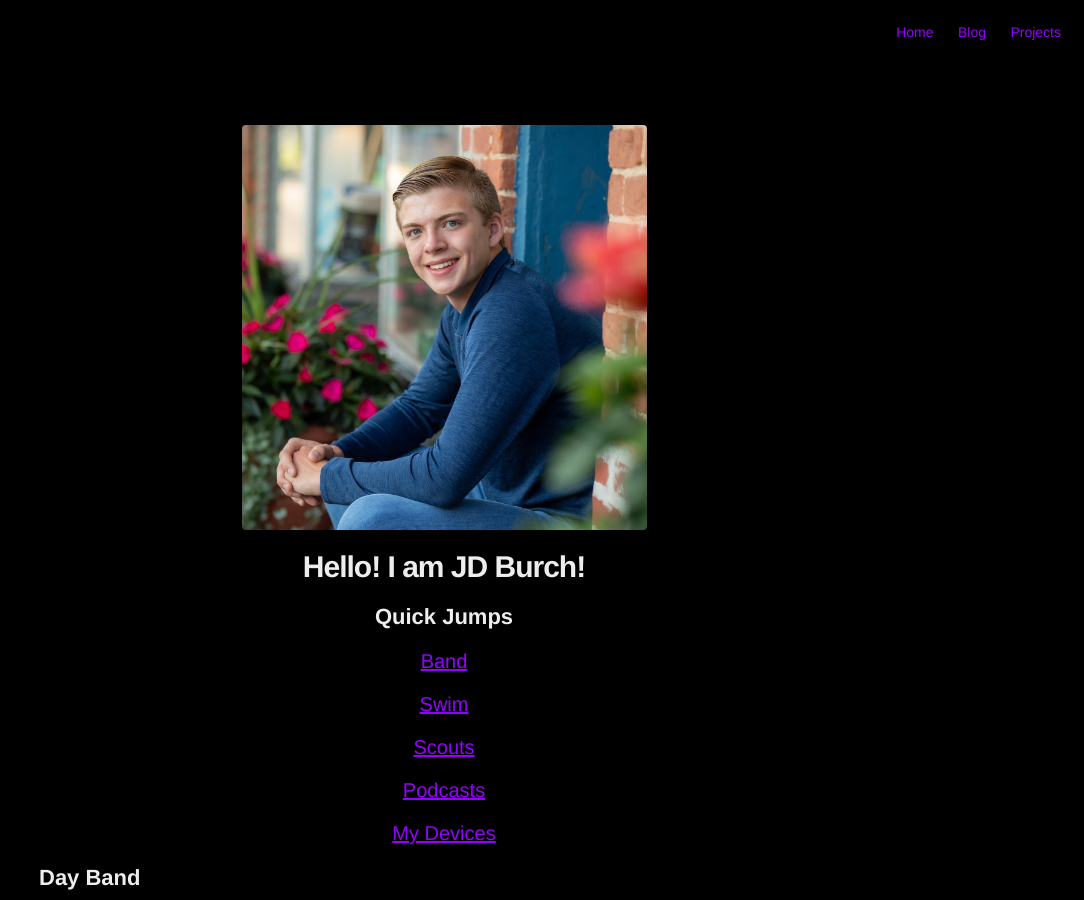
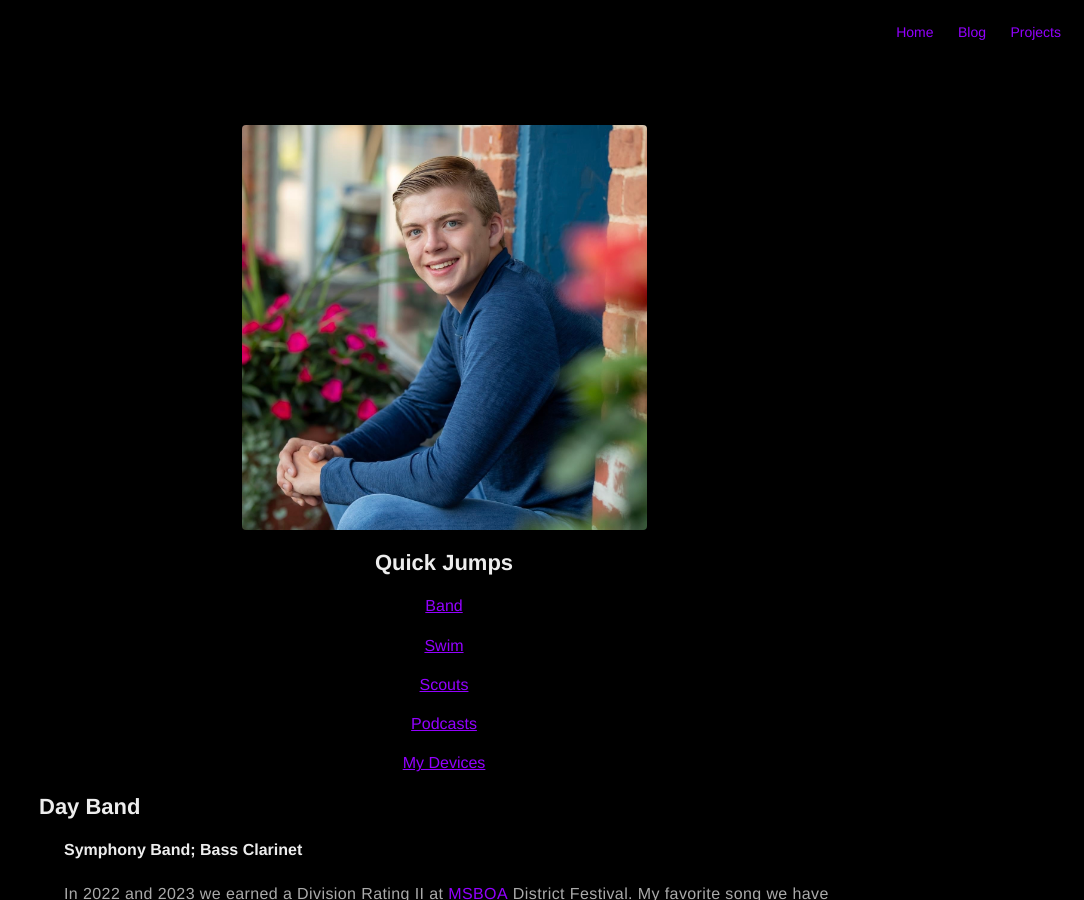
Before and after one commit to JDBurchHuzzah/jdburchhuzzah.github.io, a Jekyll site: the page built from about.md, in a window 1280 px wide and 900 px high. Shown: the whole window, without its empty margins (196-1280 px from the left). Built offline with Jekyll 4.4.1, drawn with Linux system fonts in a browser that asks for light colours; nearby versions of some CDN libraries.

Commit message:
Update about.md

```diff
--- a/about.md
+++ b/about.md
@@ -3,16 +3,15 @@
 layout: page
 ---
 
-<img src="/assets/images/profilepfp.jpg" alt="test">
+<img src="/assets/images/profilepfp.jpg" alt="JD Burch">
 
 <div style="text-align: center;">
-  <h1>Hello! I am JD Burch!</h1>
   <h2>Quick Jumps</h2>
-  <h3><a href="#day-band">Band</a></h3>
-  <h3><a href="#swim">Swim</a></h3>
-  <h3><a href="#scouts">Scouts</a></h3>
-  <h3><a href="#podcasts">Podcasts</a></h3>
-  <h3><a href="#tech">My Devices</a></h3>
+  <h4><a href="#day-band">Band</a></h4>
+  <h4><a href="#swim">Swim</a></h4>
+  <h4><a href="#scouts">Scouts</a></h4>
+  <h4><a href="#podcasts">Podcasts</a></h4>
+  <h4><a href="#tech">My Devices</a></h4>
 </div>
 
 <h2 id="day-band">Day Band</h2>
```
